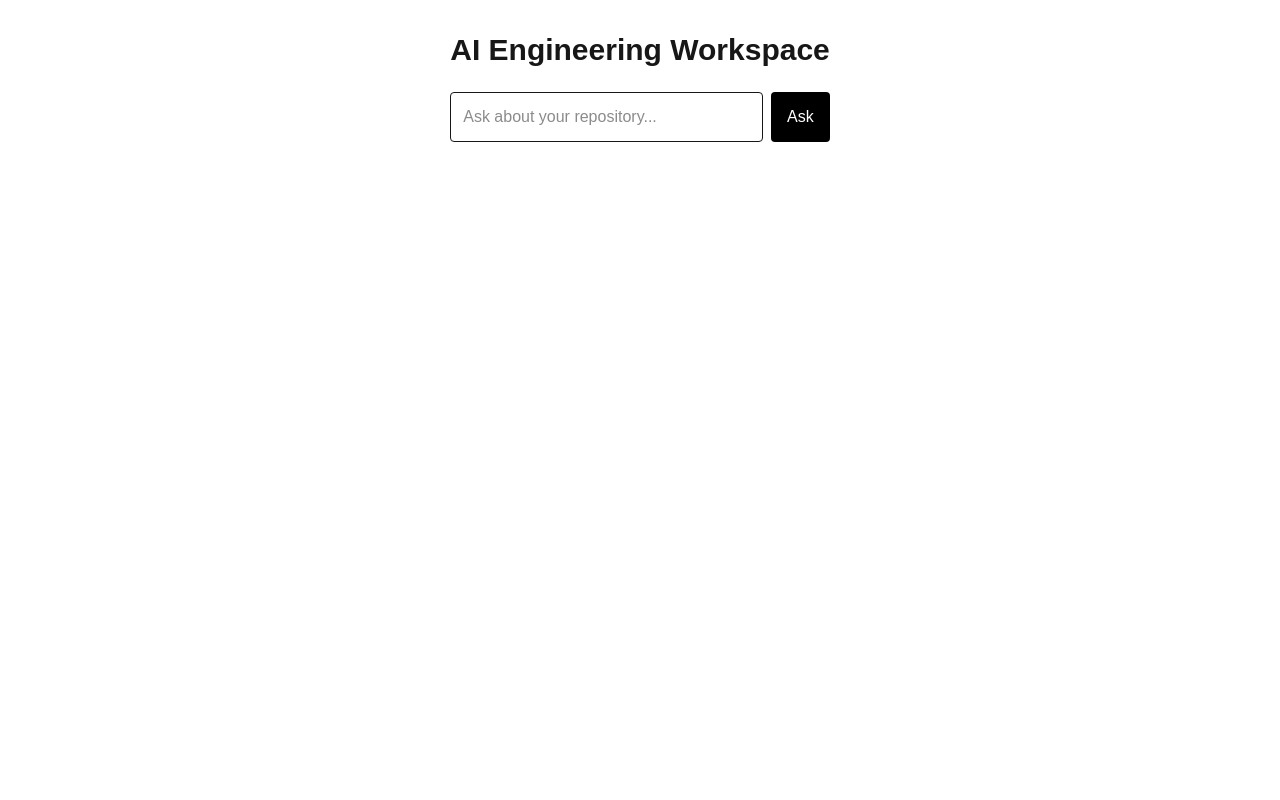
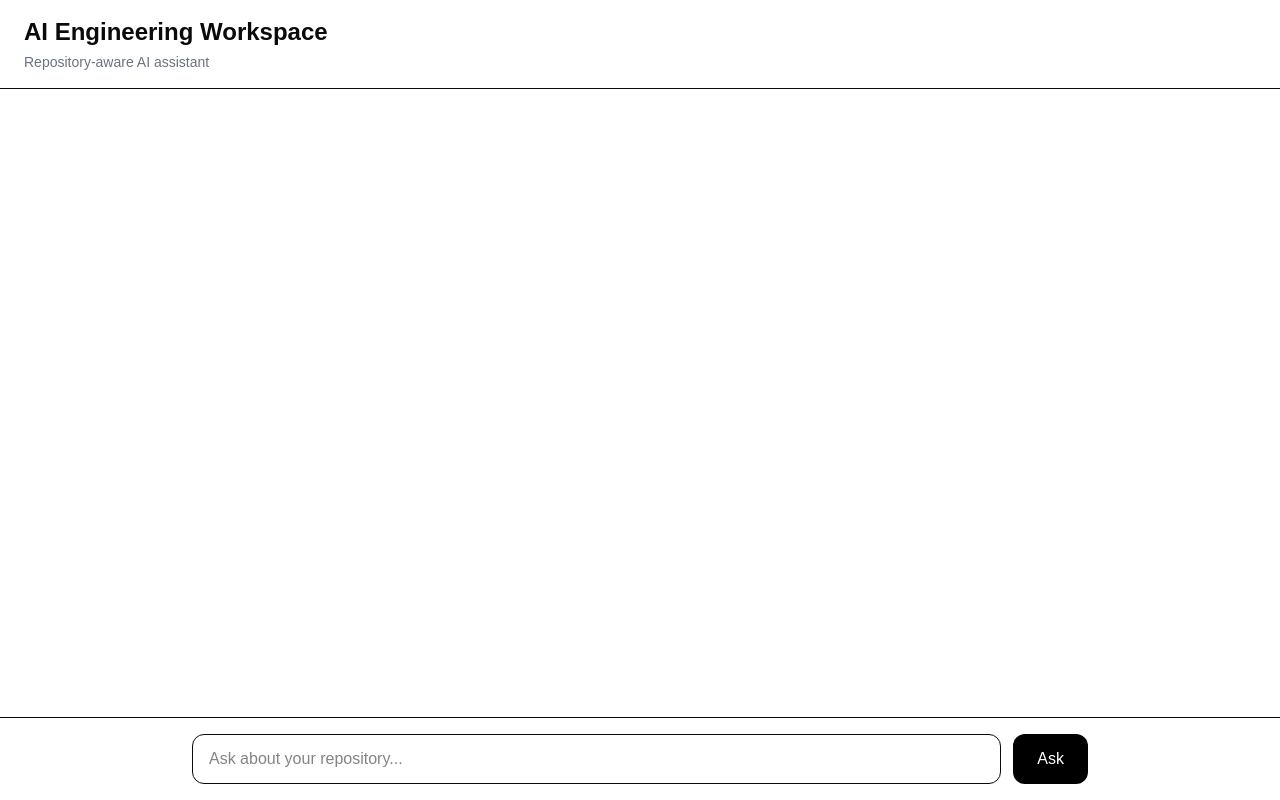
Before and after one commit to amrish036/ai-engineering-workspace, a Next.js app: page /chat in a window 1280 px wide. Built offline with nearby package versions, Linux system fonts and the light colour scheme.

Commit message:
Add autoscroll and ux improvements

```diff
--- a/src/app/api/repo-chat/route.ts
+++ b/src/app/api/repo-chat/route.ts
@@ -31,9 +31,7 @@ export async function GET(request: Request) {
   `;
 
   // 3. Build context
-  const context = results
-    .map((result) => `FILE: ${result.file}\n${result.content}`)
-    .join('\n\n');
+  const context = results.map((result) => `FILE: ${result.file}\n${result.content}`).join('\n\n');
 
   // 4. Stream response
   const completion = await client.chat.completions.create({
--- a/src/app/chat/page.tsx
+++ b/src/app/chat/page.tsx
@@ -1,28 +1,53 @@
 'use client';
 
-import { useState } from 'react';
-
+import { useEffect, useRef, useState } from 'react';
 import ReactMarkdown from 'react-markdown';
-
 import { Prism as SyntaxHighlighter } from 'react-syntax-highlighter';
-
-import { hopscotch } from 'react-syntax-highlighter/dist/esm/styles/prism';
+import { oneLight } from 'react-syntax-highlighter/dist/esm/styles/prism';
 
 export default function ChatPage() {
   const [question, setQuestion] = useState('');
 
-  const [answer, setAnswer] = useState('');
+  const [messages, setMessages] = useState<
+    {
+      role: 'user' | 'assistant';
+      content: string;
+    }[]
+  >([]);
 
   const [loading, setLoading] = useState(false);
 
+  const messagesEndRef = useRef<HTMLDivElement | null>(null);
+
+  useEffect(() => {
+    messagesEndRef.current?.scrollIntoView({
+      behavior: 'smooth',
+    });
+  }, [messages]);
+
   async function askQuestion() {
+    if (!question.trim()) return;
+
     setLoading(true);
 
-    setAnswer('');
+    const userQuestion = question;
 
-    const response = await fetch(
-      `/api/repo-chat?question=${encodeURIComponent(question)}`
-    );
+    setQuestion('');
+
+    // Add user + assistant placeholder together
+    setMessages((prev) => [
+      ...prev,
+      {
+        role: 'user',
+        content: userQuestion,
+      },
+      {
+        role: 'assistant',
+        content: '',
+      },
+    ]);
+
+    const response = await fetch(`/api/repo-chat?question=${encodeURIComponent(userQuestion)}`);
 
     const reader = response.body?.getReader();
 
@@ -37,65 +62,98 @@ export default function ChatPage() {
 
       const chunk = decoder.decode(result?.value);
 
-      setAnswer((prev) => prev + chunk);
+      if (chunk) {
+        setMessages((prev) => {
+          const updated = [...prev];
+
+          const lastIndex = updated.length - 1;
+
+          updated[lastIndex] = {
+            ...updated[lastIndex],
+            content: updated[lastIndex].content + chunk,
+          };
+
+          return updated;
+        });
+      }
     }
 
     setLoading(false);
   }
 
   return (
-    <main className="p-8 max-w-4xl mx-auto">
-      <h1 className="text-3xl font-bold mb-6">AI Engineering Workspace</h1>
+    <main className="h-screen bg-white flex flex-col">
+      {/* Header */}
+      <div className="border-b px-6 py-4">
+        <h1 className="text-2xl font-bold">AI Engineering Workspace</h1>
 
-      <div className="flex gap-2 mb-6">
-        <input
-          className="border p-3 rounded w-full"
-          placeholder="Ask about your repository..."
-          value={question}
-          onChange={(e) => setQuestion(e.target.value)}
-        />
-
-        <button
-          onClick={askQuestion}
-          className="bg-black text-white px-4 rounded"
-        >
-          Ask
-        </button>
+        <p className="text-sm text-gray-500 mt-1">Repository-aware AI assistant</p>
       </div>
 
-      {loading && <p>Thinking...</p>}
+      {/* Messages */}
+      <div className="flex-1 overflow-y-auto px-6 py-6">
+        <div className="max-w-4xl mx-auto space-y-6">
+          {messages.map((message, index) => (
+            <div
+              key={index}
+              className={`flex ${message.role === 'user' ? 'justify-end' : 'justify-start'}`}
+            >
+              <div
+                className={`rounded-2xl px-5 py-4 max-w-3xl shadow-sm ${
+                  message.role === 'user' ? 'bg-black text-white' : 'bg-gray-100 text-black'
+                }`}
+              >
+                <ReactMarkdown
+                  components={{
+                    code(props) {
+                      const { children, className } = props;
 
-      {answer && (
-        <div className="border rounded p-4 overflow-auto">
-          <ReactMarkdown
-            components={{
-              code(props) {
-                const {
-                  children,
+                      const match = /language-(\w+)/.exec(className || '');
 
-                  className,
-                } = props;
+                      return match ? (
+                        <SyntaxHighlighter style={oneLight} language={match[1]} PreTag="div">
+                          {String(children).replace(/\n$/, '')}
+                        </SyntaxHighlighter>
+                      ) : (
+                        <code className="bg-gray-200 px-1 py-0.5 rounded text-sm">{children}</code>
+                      );
+                    },
+                  }}
+                >
+                  {message.content}
+                </ReactMarkdown>
+              </div>
+            </div>
+          ))}
 
-                const match = /language-(\w+)/.exec(className || '');
+          <div ref={messagesEndRef} />
+        </div>
+      </div>
 
-                return match ? (
-                  <SyntaxHighlighter
-                    style={hopscotch}
-                    language={match[1]}
-                    PreTag="div"
-                  >
-                    {String(children).replace(/\n$/, '')}
-                  </SyntaxHighlighter>
-                ) : (
-                  <code className="bg-gray-200 px-1 rounded">{children}</code>
-                );
-              },
+      {/* Input */}
+      <div className="border-t p-4 bg-white">
+        <div className="max-w-4xl mx-auto flex gap-3">
+          <input
+            className="flex-1 border rounded-xl px-4 py-3 outline-none focus:ring-2 focus:ring-black"
+            placeholder="Ask about your repository..."
+            value={question}
+            onChange={(e) => setQuestion(e.target.value)}
+            onKeyDown={(e) => {
+              if (e.key === 'Enter') {
+                askQuestion();
+              }
             }}
+          />
+
+          <button
+            onClick={askQuestion}
+            disabled={loading}
+            className="bg-black text-white px-6 rounded-xl hover:opacity-90 disabled:opacity-50"
           >
-            {answer}
-          </ReactMarkdown>
+            {loading ? 'Thinking...' : 'Ask'}
+          </button>
         </div>
-      )}
+      </div>
     </main>
   );
 }
--- a/src/app/globals.css
+++ b/src/app/globals.css
@@ -1,8 +1,8 @@
 @import 'tailwindcss';
 
 :root {
-  --background: #ffffff;
-  --foreground: #171717;
+  --background: #0a0a0a;
+  --foreground: #0a0a0a;
 }
 
 @theme inline {
@@ -15,7 +15,7 @@
 @media (prefers-color-scheme: dark) {
   :root {
     --background: #0a0a0a;
-    --foreground: #ededed;
+    --foreground: #0a0a0a;
   }
 }
 
--- a/src/app/layout.tsx
+++ b/src/app/layout.tsx
@@ -23,10 +23,7 @@ export default function RootLayout({
   children: React.ReactNode;
 }>) {
   return (
-    <html
-      lang="en"
-      className={`${geistSans.variable} ${geistMono.variable} h-full antialiased`}
-    >
+    <html lang="en" className={`${geistSans.variable} ${geistMono.variable} h-full antialiased`}>
       <body className="min-h-full flex flex-col">{children}</body>
     </html>
   );
--- a/src/app/lib/chunk.ts
+++ b/src/app/lib/chunk.ts
@@ -3,11 +3,7 @@ type Chunk = {
   content: string;
 };
 
-export function chunkCode(
-  file: string,
-  content: string,
-  chunkSize = 1000
-): Chunk[] {
+export function chunkCode(file: string, content: string, chunkSize = 1000): Chunk[] {
   const chunks: Chunk[] = [];
 
   for (let i = 0; i < content.length; i += chunkSize) {
```
Also changed, not shown: 1 other file (tests, documents, lock files or other folders).
